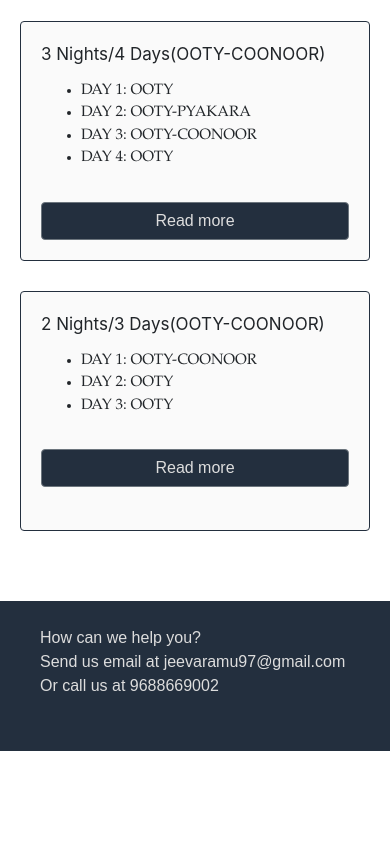
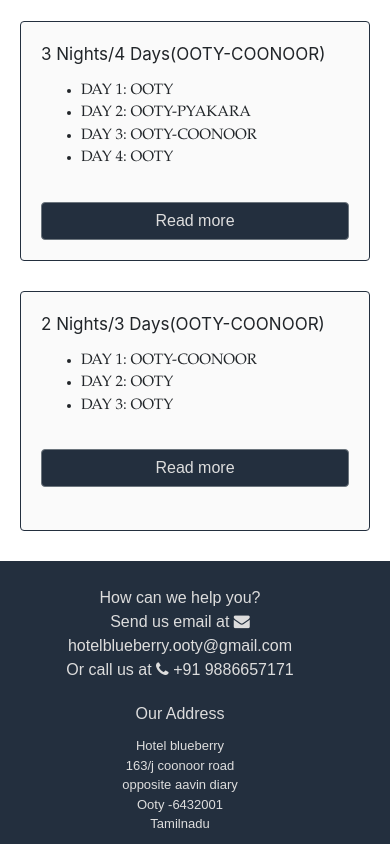
Before and after one commit to Jeeva0104/ReactDocker, a React app: page / in a window 390 px wide. Shown: the part 1131-1975 px from the top of the page. Before the commit the page ends 1882 px from the top, so only its background shows below. Built offline with nearby package versions, Linux system fonts and the light colour scheme.

Commit message:
Complete

```diff
--- a/src/css/styles.css
+++ b/src/css/styles.css
@@ -1,4 +1,5 @@
 /*  Top Nav CSS   */
+
 body {
     margin: 0;
     font-family: Arial, Helvetica, sans-serif;
@@ -173,12 +174,40 @@ body {
 }
 
 .contacts_wrapper {
-    margin: 40px;
     padding-top: 25px;
 }
 
 .email_us {
     display: block;
+}
+
+.contacts_container > .row {
+    padding: 30px;
+    text-align: center;
+}
+
+.contacts_container > .row > .col-sm-6 > .contact_heading{
+    display: block;
+    margin-bottom: 10px;
+}
+
+.contacts_container > .row > .col-sm-6 {
+    margin-top: 10px;
+}
+
+.contacts_container > .row > .col-sm-6 > .contact_content{
+    display: block;
+    font-size: 13px;
+}
+
+/* Gallery CSS*/
+
+.gallery_container img {
+    border: 1px solid #232f3e;
+}
+
+.gallery_container img:hover {
+    box-shadow: 5px 10px 8px #232f3e;
 }
 
 @media screen and (max-width: 600px) {
@@ -243,4 +272,20 @@ body {
     .packages-list > .row:first-child {
         margin-top: 30px;
     }
+
+    /* Contact us CSS*/
+    .contacts_container > .row {
+        width: 100%;
+        padding: 0px;
+    }
+    .contacts_container > .row > .col-sm-6 {
+        margin-top: 0px;
+        margin-bottom: 10px;
+    }
+
+    .contacts_container > .row > .col-sm-6 > .contact_heading{
+        display: block;
+        margin: 10px 0px;
+    }
+
   }
--- a/src/js/component/home/Packages.js
+++ b/src/js/component/home/Packages.js
@@ -37,7 +37,7 @@ class Packages extends React.Component {
                         </Collapse>
                         <Collapse isOpen={!this.state.collapse['1']}>
                             <Card body>
-                                <CardTitle>3 Nights/4 days(BANGALORE-OOTY–MYSORE-BANGALORE)</CardTitle>
+                                <CardTitle>3 Nights/4 Days(BANGALORE-OOTY–MYSORE-BANGALORE)</CardTitle>
                                 <CardText>
                                     <ul>
                                         <li>DAY 1: Bangalore-OOTY</li>
--- a/src/js/component/home/contact.js
+++ b/src/js/component/home/contact.js
@@ -4,15 +4,28 @@ export default class Contacts extends Component {
     render() {
         return (
             <div className="contacts_container" ref={this.props.contactRef}>
+                <div className="row">
+                    <div className="col-sm-6">
                         <div className="contacts_wrapper">
                             <span className="">
                                 How can we help you?
 				</span>
                             <span className="email_us">
-                        Send us email at <span className="">jeevaramu97@gmail.com</span>
+                                Send us email at <span className=""><i class="fa fa-envelope" aria-hidden="true"></i> hotelblueberry.ooty@gmail.com</span>
                                 <br />
-                        Or call us at <span className="">9688669002</span>
+                                Or call us at <span className=""><i class="fa fa-phone" aria-hidden="true"></i> +91 9886657171</span>
                             </span>
+                        </div>
+                    </div>
+                    <div className="col-sm-6">
+                        <span className="contact_heading">Our Address</span>
+                        <span className="contact_content">Hotel blueberry</span>
+                        <span className="contact_content">163/j coonoor road</span>
+                        <span className="contact_content">opposite aavin diary</span>
+                        <span className="contact_content">Ooty -6432001</span>
+                        <span className="contact_content">Tamilnadu</span>
+                    </div>
+
                 </div>
             </div>
         )
--- a/src/js/component/home/gallery.js
+++ b/src/js/component/home/gallery.js
@@ -3,7 +3,7 @@ import { Card, Button, CardTitle, CardText, Row, Col, Collapse, CardBody } from
 export default class Gallery extends React.Component {
     render() {
         return (
-            <div style={{ padding: '30px' }}>
+            <div className={"gallery_container"} style={{ padding: '30px' }}>
                 <h1 className='lined_heading'><span>Gallery</span></h1>
                 <Row>
                     <Col sm="3 p-1" >
--- a/src/js/component/home/headerComponent.js
+++ b/src/js/component/home/headerComponent.js
@@ -34,15 +34,15 @@ export default class HeaderComponent extends Component {
     return (
       <div>
         <div className="topnav_contact">
-          <span className="mobile"><i class="fa fa-phone" aria-hidden="true"></i>+91 9942233381</span>
-          <span className="email"><i class="fa fa-envelope" aria-hidden="true"></i>suganth2610@gmail.com</span>
+          <span className="mobile"><i class="fa fa-phone" aria-hidden="true"></i>+91 9886657171</span>
+          <span className="email"><i class="fa fa-envelope" aria-hidden="true"></i>hotelblueberry.ooty@gmail.com</span>
         </div>
         <div className={`topnav ${this.state.isOpen ? 'responsive' : ''}`} id="myTopnav">
           <a href="/" >Hotel BlueBerry</a>
-          <a href="javascript:void(0);" hidden={this.props.location.pathname =='/gallery'} onClick={this.goToGalleryPage}>Gallery</a>
-          <a href="javascript:void(0);" hidden={this.props.location.pathname =='/gallery'} onClick={this.scrollTocontact}>Contact Us</a>
-          <a href="javascript:void(0);" hidden={this.props.location.pathname =='/gallery'} onClick={this.scrollToPackage}>Packages</a>
-          <a href="javascript:void(0);" hidden={this.props.location.pathname =='/gallery'} className="icon" onClick={this.toggle}>
+          <a href="javascript:void(0);" hidden={this.props.location.pathname == '/gallery'} onClick={this.goToGalleryPage}>Gallery</a>
+          <a href="javascript:void(0);" hidden={this.props.location.pathname == '/gallery'} onClick={this.scrollTocontact}>Contact Us</a>
+          <a href="javascript:void(0);" hidden={this.props.location.pathname == '/gallery'} onClick={this.scrollToPackage}>Packages</a>
+          <a href="javascript:void(0);" hidden={this.props.location.pathname == '/gallery'} className="icon" onClick={this.toggle}>
             <i className="fa fa-bars"></i>
           </a>
         </div>
--- a/src/js/component/home/packages_static/package1.js
+++ b/src/js/component/home/packages_static/package1.js
@@ -3,23 +3,23 @@ import React from 'react';
 function expandData1() {
     return (
         <div className="package_wrapper">
-            <h5>3 Nights/4 days(BANGALORE-OOTY –MYSORE-BANGALORE)</h5>
-            <h6>DAY 1-Bangalore-OOTY</h6>
+            <h5>3 Nights/4 Days(BANGALORE-OOTY –MYSORE-BANGALORE)</h5>
+            <h6>Day 1: Bangalore-OOTY</h6>
             <span>
                 Today pickup from bangalore aiport and proceed to Ooty on the way visit Bandipur and Madumalai forest.
                 And then visit Pyakara dam, Pyakara water falls,6th mile,shooting point,kamarajar sagar
                 dam,pyne forest and by evening Check in at the hotel as you arrive in Ooty.
                 Overnight stay at Ooty.
             </span>
-            <h6>DAY 2-Ooty-Coonoor</h6>
+            <h6>Day 2: Ooty-Coonoor</h6>
             <span>
                 Today visit famous Botanical garden built in 1847 ,Coonoor- Toytrain,simspark,Madras regimental center,Ketti Valley view,
                  Evening free for shopping and other activities and overnight stay at Ooty.
             </span>
-            <h6>DAY 3-Ooty-Mysore</h6>
+            <h6>Day 3: Ooty-Mysore</h6>
             <span>Today visit Ooty Lake,Thread garden and proceed to mysore and and visit the world famous
                 Brindavan Gardens expanded over 150 acres,Overnight stay in mysore.</span>
-            <h6>DAY 4-Mysore-Bangalore</h6>
+            <h6>Day 4: Mysore-Bangalore</h6>
             <span>Today visit mysore palace and proceed to Bangalore and drop to Bangalore for onward journey.</span>
             <h6>Includes</h6>
             <ul>
--- a/src/js/component/home/packages_static/package2.js
+++ b/src/js/component/home/packages_static/package2.js
@@ -3,22 +3,22 @@ import React from 'react';
 function expandData2() {
     return (
         <div className="package_wrapper">
-            <h5>3NIGHT-4DAYS _COIMBATORE-OOTY-COONOOR-COIMBATORE</h5>
+            <h5>3 Nights/4 Days(COIMBATORE-OOTY-COONOOR-COIMBATORE)</h5>
             <h6>Day 1: COIMBATORE-OOTY</h6>
             <span>
                 Today pickup from Coimbatore railwaystation or airport and Overnight stay in Ooty
             </span>
-            <h6>Day 2:OOTY-PYAKARA</h6>
+            <h6>Day 2: OOTY-PYAKARA</h6>
             <span>
                 After breakfast today Visit Pyne forest,Kamarjar sagar dam,shooting point,film chakkar,Pyakara dam,
                 6th mile, Pyakara falls ,Overnight stay in ooty
             </span>
-            <h6>Day 3 :OOTY  </h6>
+            <h6>Day 3: OOTY  </h6>
             <span>
                 Today visit Botanical Garden,Thread Garden,Ooty lake,Wax museum,Rose Garden,Dodabetta the highest peak in ooty ,
                 Tea Factory and overnight stay in ooty
             </span>
-            <h6>Day 4 :OOTY-COONOOR-COIMBATORE</h6>
+            <h6>Day 4: OOTY-COONOOR-COIMBATORE</h6>
             <span>
                 Today visit coonoor-Toy train,simspark, Dolphin Nose,lamb's rock,madras regimental center,ketti valley and
                 drop to coimbatore airport or railwaystation for onward journey.
--- a/src/js/component/home/packages_static/package3.js
+++ b/src/js/component/home/packages_static/package3.js
@@ -3,23 +3,23 @@ import React from 'react';
 function expandData2() {
     return (
         <div className="package_wrapper">
-            <h5>3NIGHT-4DAYS OOTY-COONOOR</h5>
-            <h6>Day 1 :OOTY  </h6>
+            <h5>3 Nights/4 Days(OOTY-COONOOR)</h5>
+            <h6>Day 1: OOTY  </h6>
             <span>
                 Today visit Botanical Garden,Thread Garden,OOty lake,Wax museum,Rose Garden,
                 Dodabetta the highest peak in ooty ,Tea Factory and overnight stay in ooty
             </span>
-            <h6>Day 2:OOTY-PYAKARA</h6>
+            <h6>Day 2: OOTY-PYAKARA</h6>
             <span>
                 Today Visit Pyne forest,Kamarjar sagar dam,shooting point,film chakkar,
                 Pyakara dam, 6th mile, Pyakara falls ,Overnight stay in ooty
             </span>
-            <h6>Day 3 :OOTY-COONOOR</h6>
+            <h6>Day 3: OOTY-COONOOR</h6>
             <span>
                 Today visit coonoor-Toy train,simspark, Dolphin Nose,lamb's rock,
                 madras regimental center,ketti valley and  Overnight stay in ooty
             </span>
-            <h6>Day 4:OOTY</h6>
+            <h6>Day 4: OOTY</h6>
             <span>
                 Today relax and proceed for onward journey
             </span>
--- a/src/js/component/home/packages_static/package4.js
+++ b/src/js/component/home/packages_static/package4.js
@@ -3,7 +3,7 @@ import React from 'react';
 function expandData2() {
     return (
         <div className="package_wrapper">
-            <h5>2NIGHT-3DAYS OOTY-COONOOR</h5>
+            <h5>2 Nights/3 Days(OOTY-COONOOR)</h5>
             <h6>Day 1: OOTY-COONOOR</h6>
             <span>
                 Today pickup from ooty bus stand and check into the hotel after refreshment today visit Botanical Garden,
```
Lines whose indentation alone changed are shown as unchanged.
